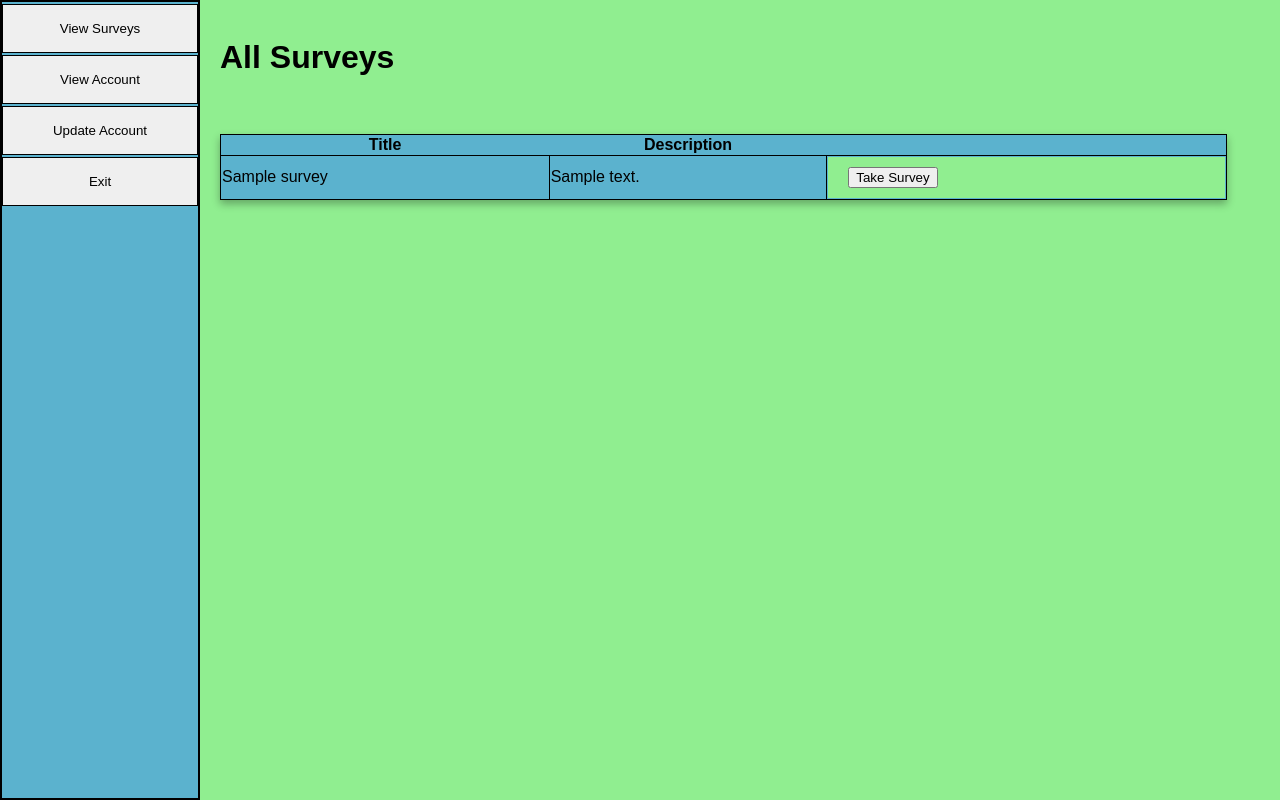
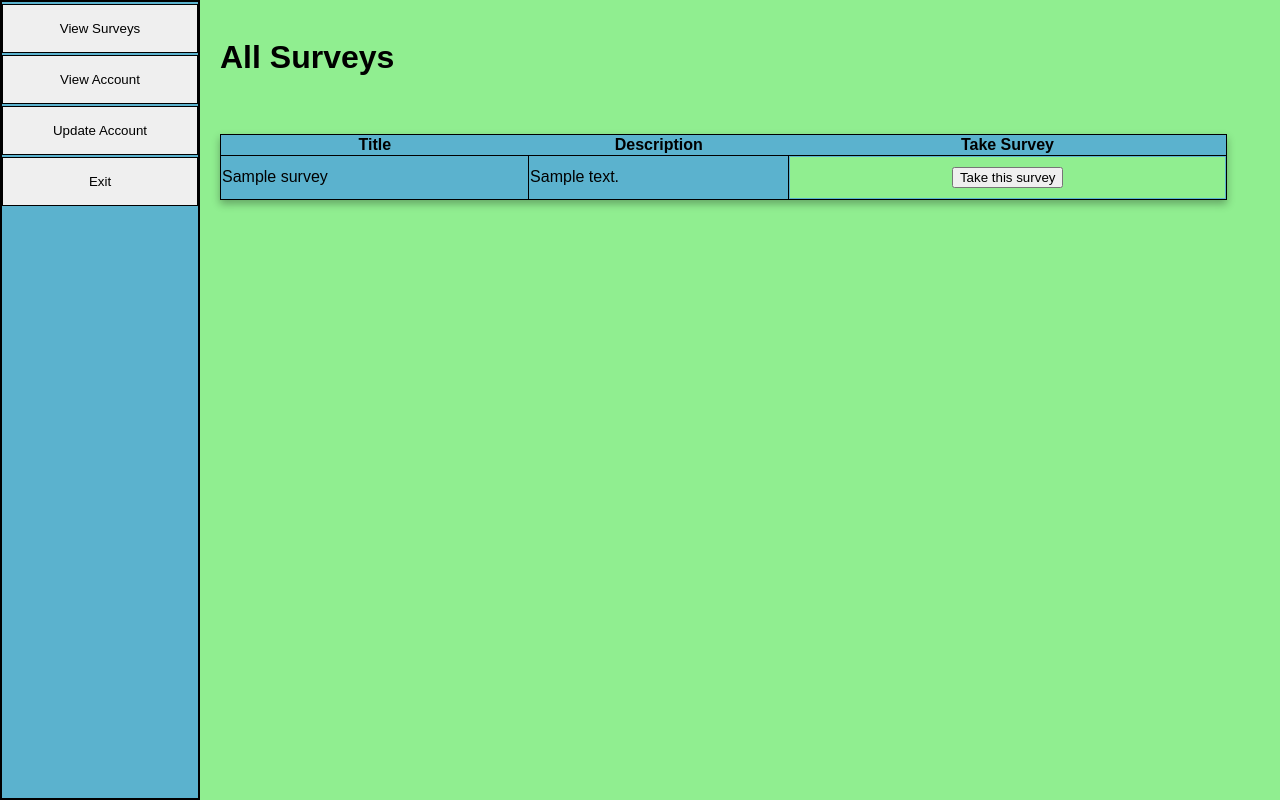
Before and after one commit to LeoHerms/WebSurveyEngine, a PHP site: page /viewUserSurveys.php in a window 1280 px wide. Run offline with PHP 8.4, Linux system fonts and the light colour scheme; the visitor is signed in with stand-in values (Sample User, id 1); tables that the repository leaves empty or names only in its code hold one stand-in row (values such as "Sample post").

Commit message:
Centered the button

```diff
--- a/viewUserSurveys.php
+++ b/viewUserSurveys.php
@@ -67,6 +67,7 @@ $store_db->disconnect();
                     <tr>
                         <th>Title</th>
                         <th>Description</th>
+                        <th>Take Survey</th>
                     </tr>
                 </thead>
                 <tbody>
@@ -76,10 +77,10 @@ $store_db->disconnect();
                                 <tr>
                                     <td><?php echo htmlspecialchars($survey['name']); ?></td>
                                     <td><?php echo htmlspecialchars($survey['description']); ?></td>
-                                    <td>
+                                    <td style="text-align: center;">
                                         <form class="takeSurvey" action="takeSurvey.php" method="post">
                                             <input type="hidden" name="survey_id" value="<?php echo $survey['id_survey']; ?>">
-                                            <button type="submit">Take Survey</button>
+                                            <button type="submit">Take this survey</button>
                                         </form>
                                     </td>
                                 </tr>
```
